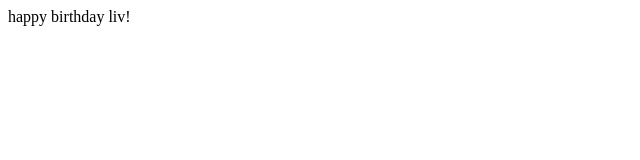
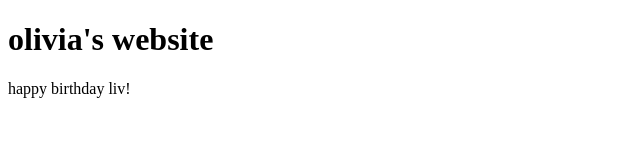
Before and after one commit to oliviakenny/oliviakenny.ca, a plain HTML site: page index.html in a window 1280 px wide. Shown: the whole page, without its empty margins (0-640 px from the left). Drawn offline with Linux system fonts and the light colour scheme.

Commit message:
Update index.html

```diff
--- a/index.html
+++ b/index.html
@@ -1,3 +1,4 @@
 <!doctype html>
 <title>olivia's website</title>
+<h1>olivia's website</h1>
 <body>happy birthday liv!</body>
```
